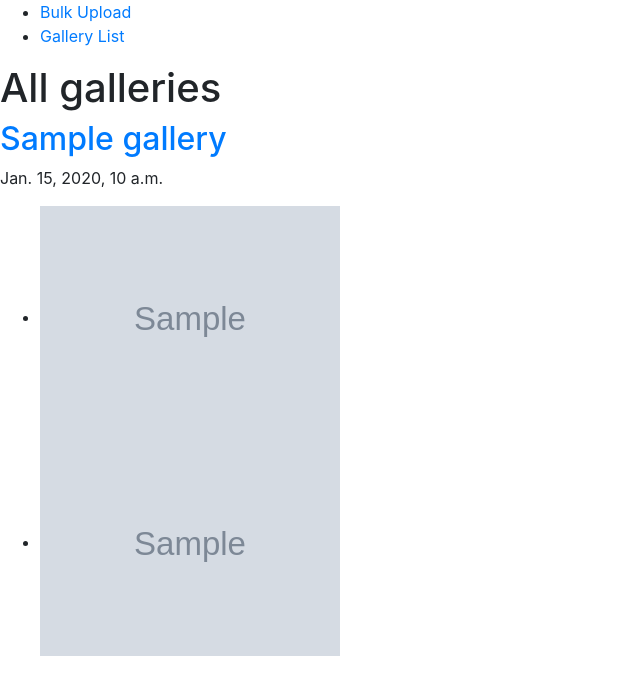
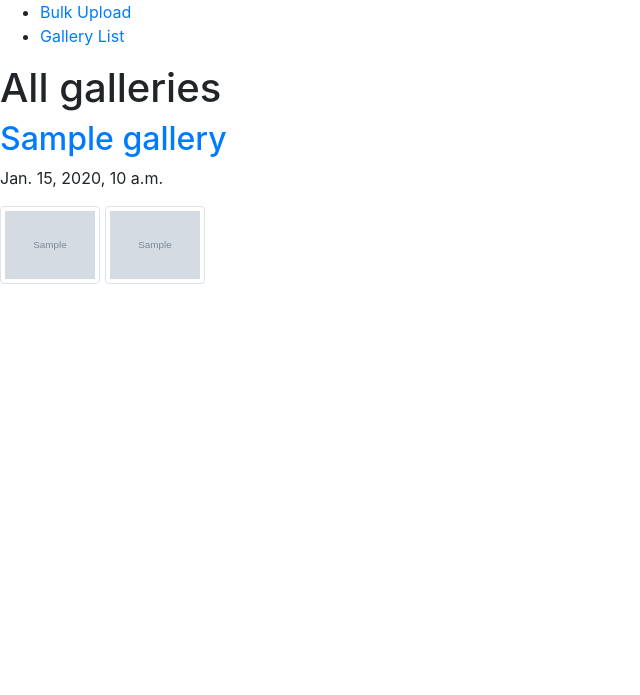
Before and after one commit to derek-adair/medialogue, a Django app: template web/medialogue/templates/medialogue/mediagallery_list.html in a window 1280 px wide. Shown: the top 695 px of the page, without its empty margins (0-640 px from the left). Run offline with Django 3.2, Linux system fonts and the light colour scheme; the template is opened without the code that fills it: most values are stand-ins (such as "Sample title", 1, 10 or a date in 2020); grey boxes marked "Sample" are stand-in pictures; some libraries are stand-ins or nearby versions.

Commit message:
Gallery list styled with bootstrap/using sane thumbnail sizes

```diff
--- a/web/medialogue/templates/medialogue/mediagallery_list.html
+++ b/web/medialogue/templates/medialogue/mediagallery_list.html
@@ -14,20 +14,18 @@
 {% if object_list %}
 {% for gallery in object_list.all %}
 <div class="row">
-    <div class="col-lg-12">
+    <div class="col-lg-12 gallery-sample">
         <h2><a href="{{gallery.get_absolute_url}}">{{gallery.title}}</a></h2>
         <p>{{gallery.date_added}}</p>
-        <ul>
 	{% for photo in gallery.photos.all %}
-	    <li class="ml-gallery-item ml-gallery-image">
                 <a href="{{ photo.get_absolute_url }}">
-                    <img src="{{photo.image.url}}" width="300" /></li>
+                    <img src="{{photo.get_thumbnail_url}}" class="img-thumbnail" width="100" />
                 </a>
-            </li>
         {% endfor %}
 	{% for video in gallery.videos.all %}
          {% if video.thumbnail %}
-	    <li class="ml-gallery-item ml-gallery-video"><a href="{{video.get_absolute_url }}"><img src="{{video.thumbnail.url }}" width="300" /></a></li>
+	    <a href="{{video.get_absolute_url }}"><img src="{{video.thumbnail.url }}"
+                class="img-thumbnail" width="100" /></a>
             {% endif %}
         {% endfor %}
     </div>
--- a/web/medialogue/urls.py
+++ b/web/medialogue/urls.py
@@ -2,7 +2,7 @@ from django.urls import path, include, re_path
 from .views import MediaGalleryListView, MediaGalleryDetailView, BulkUpload, VideoDetailView
 app_name = 'medialogue'
 urlpatterns = [
-	path('galleries/', MediaGalleryListView.as_view(), name='gallery-list'),
+	path('galleries/', MediaGalleryListView.as_view(), name='ml-gallery-list'),
         path('upload/', BulkUpload, name='bulk-upload'),
         re_path('video/(?P<slug>[\-\d\w]+)/$', VideoDetailView.as_view(), name='ml-video'),
         re_path('gallery/(?P<slug>[\-\d\w]+)/$', MediaGalleryDetailView.as_view(), name='ml-gallery'),
```
